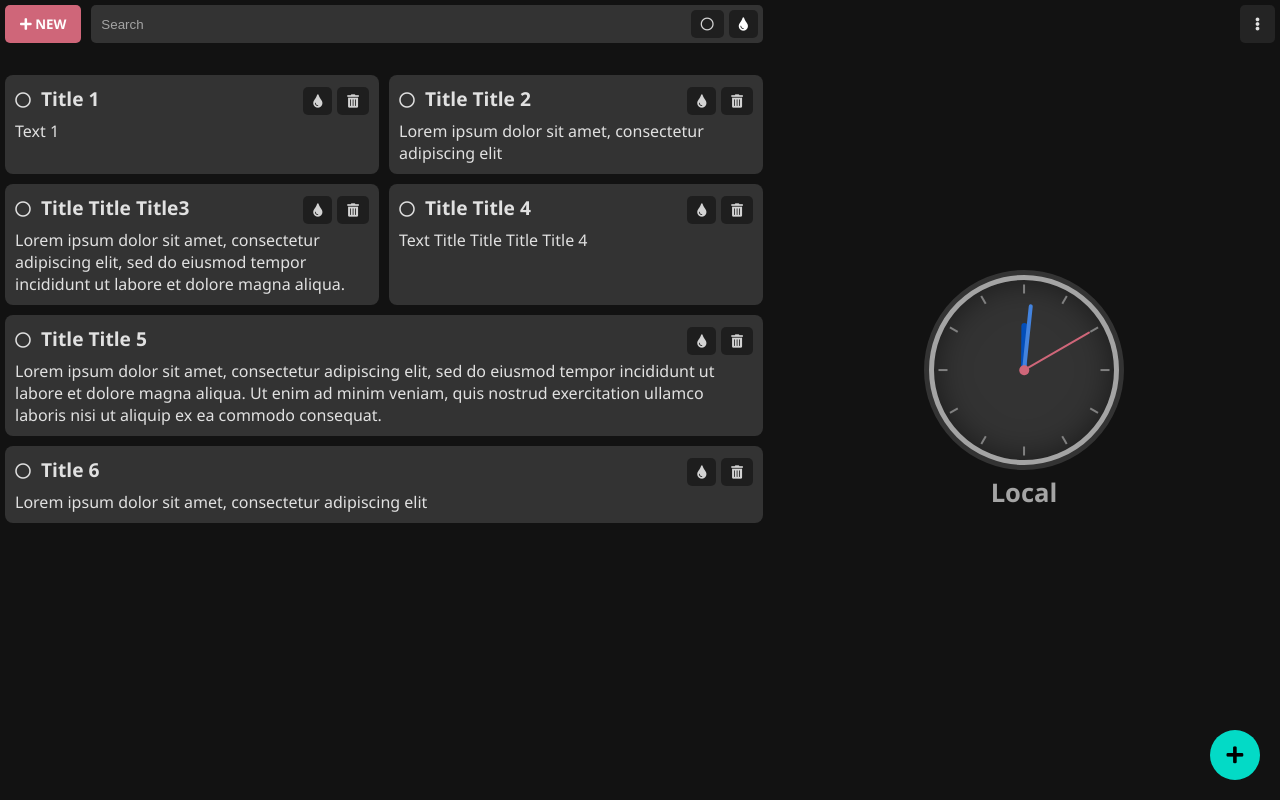
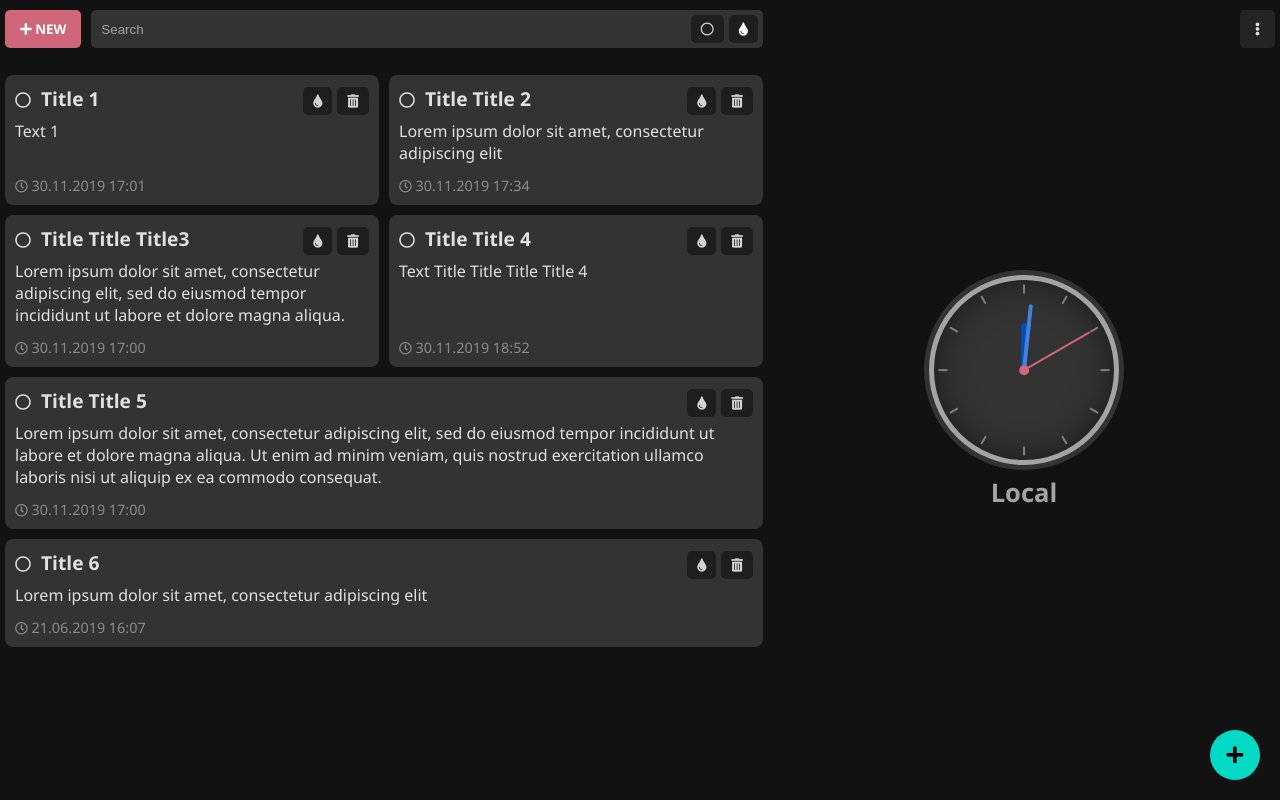
Before and after one commit to askhatxx/organizer-app, a React (Create React App) app: page / in a window 1280 px wide. Built offline with nearby package versions, Linux system fonts and the light colour scheme.

Commit message:
Commit 27

```diff
--- a/src/components/App.js
+++ b/src/components/App.js
@@ -10,12 +10,12 @@ export default class App extends Component {
         super(props);
 
         const initialNotes = [
-            {title:'Title 1', text:'Text 1', flag: false, color: 'default', id: '11'},
-            {title:'Title Title 2', text:'Lorem ipsum dolor sit amet, consectetur adipiscing elit', flag: false, color: 'default', id: '12'},
-            {title:'Title Title Title3', text:'Lorem ipsum dolor sit amet, consectetur adipiscing elit, sed do eiusmod tempor incididunt ut labore et dolore magna aliqua.', flag: false, color: 'default', id: '13'},
-            {title:'Title Title 4', text:'Text Title Title Title Title 4', flag: false, color: 'default', id: '14'},
-            {title:'Title Title 5', text:'Lorem ipsum dolor sit amet, consectetur adipiscing elit, sed do eiusmod tempor incididunt ut labore et dolore magna aliqua. Ut enim ad minim veniam, quis nostrud exercitation ullamco laboris nisi ut aliquip ex ea commodo consequat.', flag: false, color: 'default', id: '15'},
-            {title:'Title 6', text:'Lorem ipsum dolor sit amet, consectetur adipiscing elit', flag: false, color: 'default', id: '16'}
+            {title:'Title 1', text:'Text 1', date: '1575133281421', flag: false, color: 'default', id: '11'},
+            {title:'Title Title 2', text:'Lorem ipsum dolor sit amet, consectetur adipiscing elit', date: '1575135251421', flag: false, color: 'default', id: '12'},
+            {title:'Title Title Title3', text:'Lorem ipsum dolor sit amet, consectetur adipiscing elit, sed do eiusmod tempor incididunt ut labore et dolore magna aliqua.', date: '1575133251421', flag: false, color: 'default', id: '13'},
+            {title:'Title Title 4', text:'Text Title Title Title Title 4', date: '1575139951421', flag: false, color: 'default', id: '14'},
+            {title:'Title Title 5', text:'Lorem ipsum dolor sit amet, consectetur adipiscing elit, sed do eiusmod tempor incididunt ut labore et dolore magna aliqua. Ut enim ad minim veniam, quis nostrud exercitation ullamco laboris nisi ut aliquip ex ea commodo consequat.', date: '1575133251421', flag: false, color: 'default', id: '15'},
+            {title:'Title 6', text:'Lorem ipsum dolor sit amet, consectetur adipiscing elit', date: '1561133251421', flag: false, color: 'default', id: '16'}
         ];
 
         const initialClock = [
@@ -24,9 +24,14 @@ export default class App extends Component {
 
         this.cities = [
             {city: 'Local', timezone: 'local'},
+            {city: 'San Francisco', timezone: '-8'},
+            {city: 'New York', timezone: '-5'},
             {city: 'London', timezone: '+0'},
+            {city: 'Berlin', timezone: '+1'},
+            {city: 'Moscow', timezone: '+3'},
+            {city: 'Beijing', timezone: '+8'},
             {city: 'Tokyo', timezone: '+9'},
-            {city: 'New York', timezone: '-5'}
+
         ];
         this.colorsNote = ['default', 'green', 'red', 'blue', 'orange', 'purple'];
         this.themes = ['theme-light', 'theme-dark', 'theme-orange', 'theme-purple'];
--- a/src/components/NoteAdd.js
+++ b/src/components/NoteAdd.js
@@ -19,6 +19,7 @@ export default class NoteAdd extends Component {
         this.props.addNote({
             title: this.state.formTitle,
             text: this.state.formText,
+            date: String(Date.now()),
             flag: false,
             color: 'default',
             id: newId
--- a/src/components/Notes.js
+++ b/src/components/Notes.js
@@ -2,6 +2,24 @@ import React, {Component} from 'react';
 import ColorList from './ColorList';
 
 export default class Notes extends Component {
+    formatDateAddZero(num) {
+        if (num < 10) {
+            return '0' + num;
+        }
+        return num;
+    }
+
+    formatDate(date) {
+        const noteDate = new Date(+date);
+        const day = this.formatDateAddZero(noteDate.getDate());
+        const month = this.formatDateAddZero(noteDate.getMonth() + 1);
+        const year = noteDate.getFullYear();
+        const hours = this.formatDateAddZero(noteDate.getHours());
+        const minutes = this.formatDateAddZero(noteDate.getMinutes());
+
+        return `${day}.${month}.${year} ${hours}:${minutes}`;
+    }
+
     renderNoteTitleOptions(id) {
         return (
             <div className='note-title-options'>
@@ -31,9 +49,10 @@ export default class Notes extends Component {
 
     renderNotes(notes) {
         const notesList = notes.map((item) => {
-            const {title, text, flag, color, id} = item;
+            const {title, text, date, flag, color, id} = item;
             const noteFlag = this.renderNoteFlag(id, flag);
             const options = this.renderNoteTitleOptions(id);
+            const noteDate = this.formatDate(date);
             let clazz = 'note';
 
             if (title.length > 200 || text.length > 200) {
@@ -50,6 +69,7 @@ export default class Notes extends Component {
                                 <div>{options}</div>
                             </div>
                             <div className='note-text'>{text}</div>
+                            <div className='note-date'><i className="far fa-clock"></i> {noteDate}</div>
                         </div>
                     </div>
                 </div>
--- a/src/index.css
+++ b/src/index.css
@@ -68,7 +68,7 @@
     --remove-clock: #ffffff;
     --note-add-button: #cf6679;
     --note-add-button-hover: #b15061;
-    --note-add-form: #000000;
+    --note-add-form: #242424;
     --note-add-form-input: #333333;
     --note-add-form-input-focus: #a4a4a4;
     --icon-button: rgba(0, 0, 0, .4);
@@ -82,12 +82,6 @@
     --text0-color: #ffffff;
     --text1-color: #e1e1e1;
     --text2-color: #a4a4a4;
-}
-.list-themes .theme-orange-item {
-    background: #f06900;
-}
-.list-themes .theme-purple-item {
-    background: #da19fc;
 }
 .theme-orange {
     --bg: #f06900;
@@ -201,6 +195,7 @@ button:active {
 .box-0 {
     position: absolute;
     width: 100%;
+    padding-top: 5px;
     z-index: 300;
     display: flex;
     justify-content: space-between;
@@ -438,6 +433,8 @@ button:active {
     padding: 10px;
     border-radius: 8px;
     color: var(--text1-color);
+    display: flex;
+    flex-direction: column;
     transition: .3s;
 }
 .note-inner.default {background: var(--note-inner-default);}
@@ -482,6 +479,15 @@ button:active {
 }
 .note-text {
     white-space: pre-wrap;
+    flex-grow: 1;
+}
+.note-date {
+    margin-top: 12px;
+    font-size: .9rem;
+    opacity: .5;
+}
+.note-date > .far {
+    font-size: .8rem;
 }
 
 .color-list {
```
